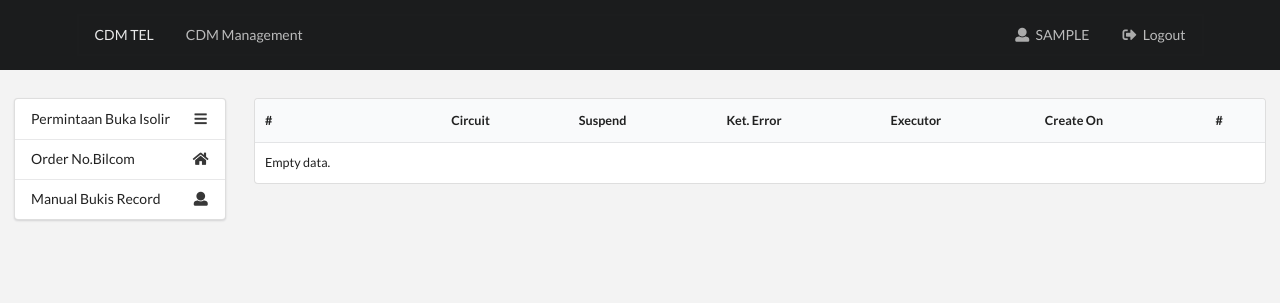
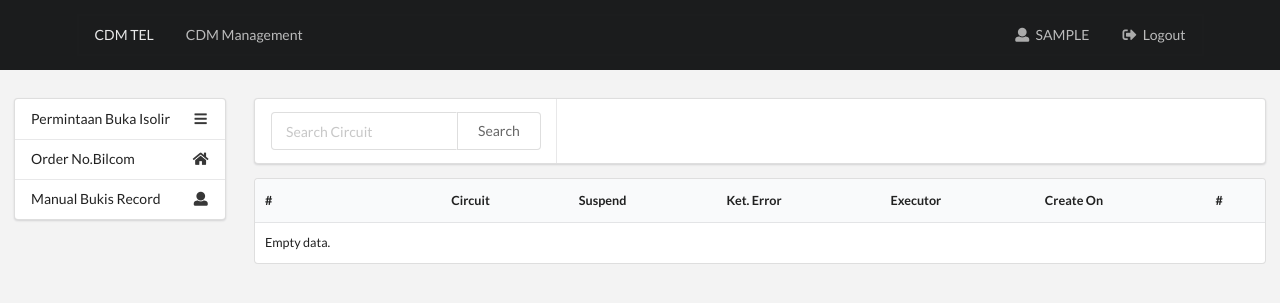
Before and after one commit to cursecan/cdmtel, a Django app: page /cdm/v2/manual-record/ in a window 1280 px wide. Shown: the top 303 px of the page. Run offline with Django 3.2, Linux system fonts and the light colour scheme; the visitor is signed in with stand-in values (Sample User, id 1); data that the repository does not hold is empty.

```diff
--- a/cdmsoro/views/v2.py
+++ b/cdmsoro/views/v2.py
@@ -113,7 +113,11 @@ def uncomplete_order_list_view(request):
 @login_required()
 def manual_bukis_list(request):
     page = request.GET.get('page', 1)
+    search = request.GET.get('search', None)
     per_bukis = PermintaanResume.objects.filter(manual_bukis=True)
+    if search:
+        per_bukis = per_bukis.filter(sid__sid=search)
+
     paginator = Paginator(per_bukis, 10)
     try :
         bukis_list = paginator.page(page)
--- a/template/cdmsoro/v2/pg-manual-bukis-list.html
+++ b/template/cdmsoro/v2/pg-manual-bukis-list.html
@@ -1,6 +1,18 @@
 {% extends 'cdmsoro/v2/base.html' %}
 
 {% block cdmsoro_content %}
+<div class="ui menu">
+    <div class="item">
+        <form action="" class="ui form">
+            <div class="field">
+                <div class="ui action input">
+                    <input type="text" name="search" placeholder="Search Circuit">
+                    <button class="ui basic button" type="submit">Search</button>
+                </div>
+            </div>
+        </form>
+    </div>
+</div>
 <table class="ui small table">
     <thead>
         <tr>
```
